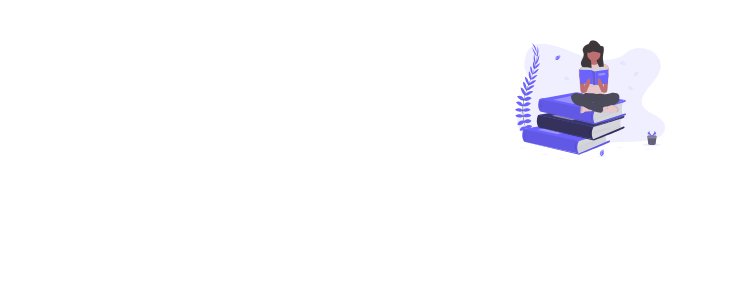
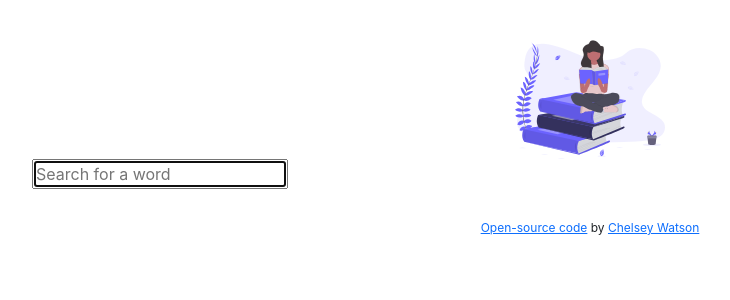
Before and after one commit to chelseyrhianne/dictionary-project, a React (Create React App) app: page / in a window 1280 px wide. Shown: the top 300 px of the page, without its empty margins (50-780 px from the left). Built offline with nearby package versions, Linux system fonts and the light colour scheme.

Commit message:
Added basic search engine

```diff
--- a/src/App.css
+++ b/src/App.css
@@ -7,3 +7,9 @@
   display: block;
   margin: 0 auto;
 }
+
+.App-footer {
+  font-size: 12px;
+  text-align: center;
+  margin: 30px 0;
+}
--- a/src/App.js
+++ b/src/App.js
@@ -1,15 +1,38 @@
 import logo from "./logo.svg";
 import "./App.css";
+import Dictionary from "./Dictionary";
 
 export default function App() {
   return (
     <div className="App">
+      <div className="container">
         <header className="App-header"></header>
         <img
           src={logo}
           className="App-logo img-fluid"
           alt="logo of a girl reading on a pile of books"
         />
+        <main>
+          <Dictionary />
+        </main>
+        <footer className="App-footer">
+          <a
+            href="https://github.com/chelseyrhianne/dictionary-project"
+            target="_blank"
+            rel="noreferrer"
+          >
+            Open-source code
+          </a>{" "}
+          by{" "}
+          <a
+            href="https://www.linkedin.com/in/chelsey-watson/"
+            target="_blank"
+            rel="noreferrer"
+          >
+            Chelsey Watson
+          </a>
+        </footer>
+      </div>
     </div>
   );
 }
--- /dev/null
+++ b/src/Dictionary.js
@@ -0,0 +1,27 @@
+import React, { useState } from "react";
+import "./Dictionary.css";
+
+export default function Dictionary() {
+  let [keyword, setKeyword] = useState("");
+
+  function search(event) {
+    event.preventDefault();
+    alert(`Searching for ${keyword}`);
+  }
+
+  function handleKeywordChange(event) {
+    setKeyword(event.target.value);
+  }
+  return (
+    <div className="Dictionary">
+      <form onSubmit={search}>
+        <input
+          type="search"
+          placeholder="Search for a word"
+          autoFocus={true}
+          onChange={handleKeywordChange}
+        />
+      </form>
+    </div>
+  );
+}
```
Also changed, not shown: src/Dictionary.css (added). Lines whose indentation alone changed are shown as unchanged.
